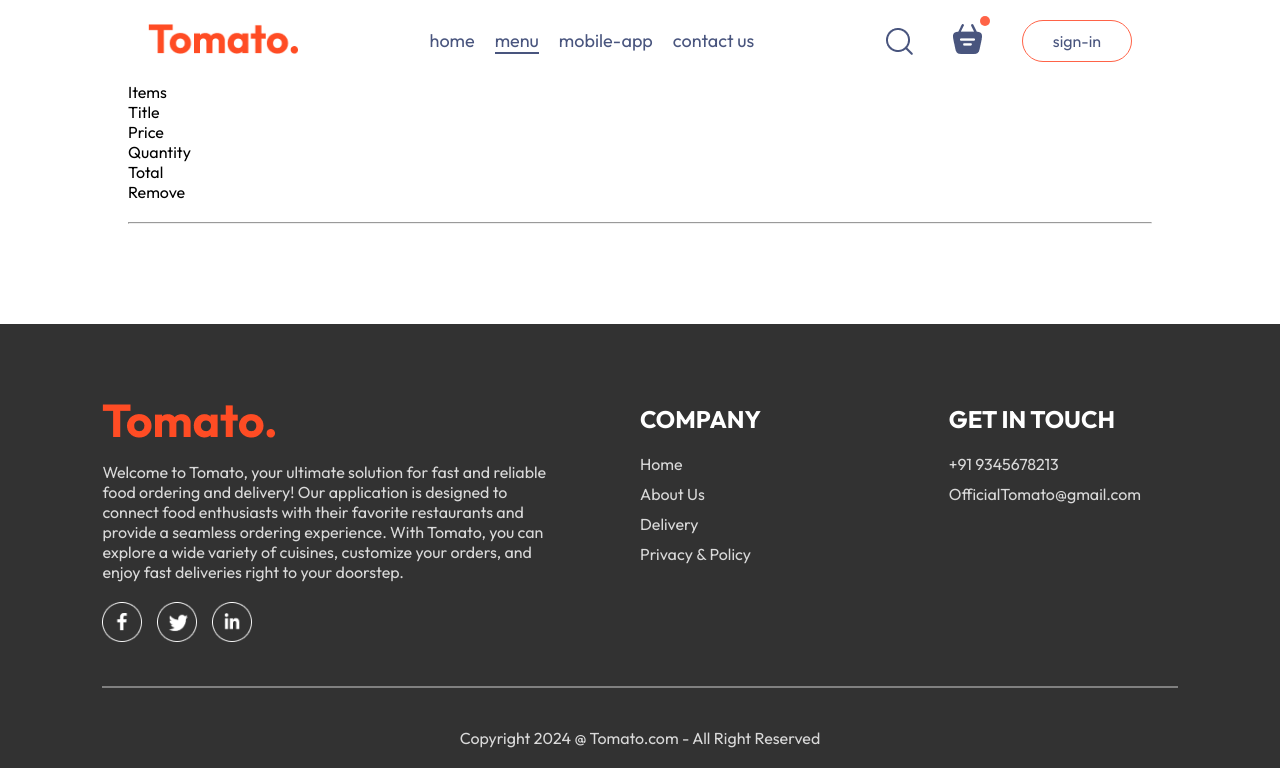
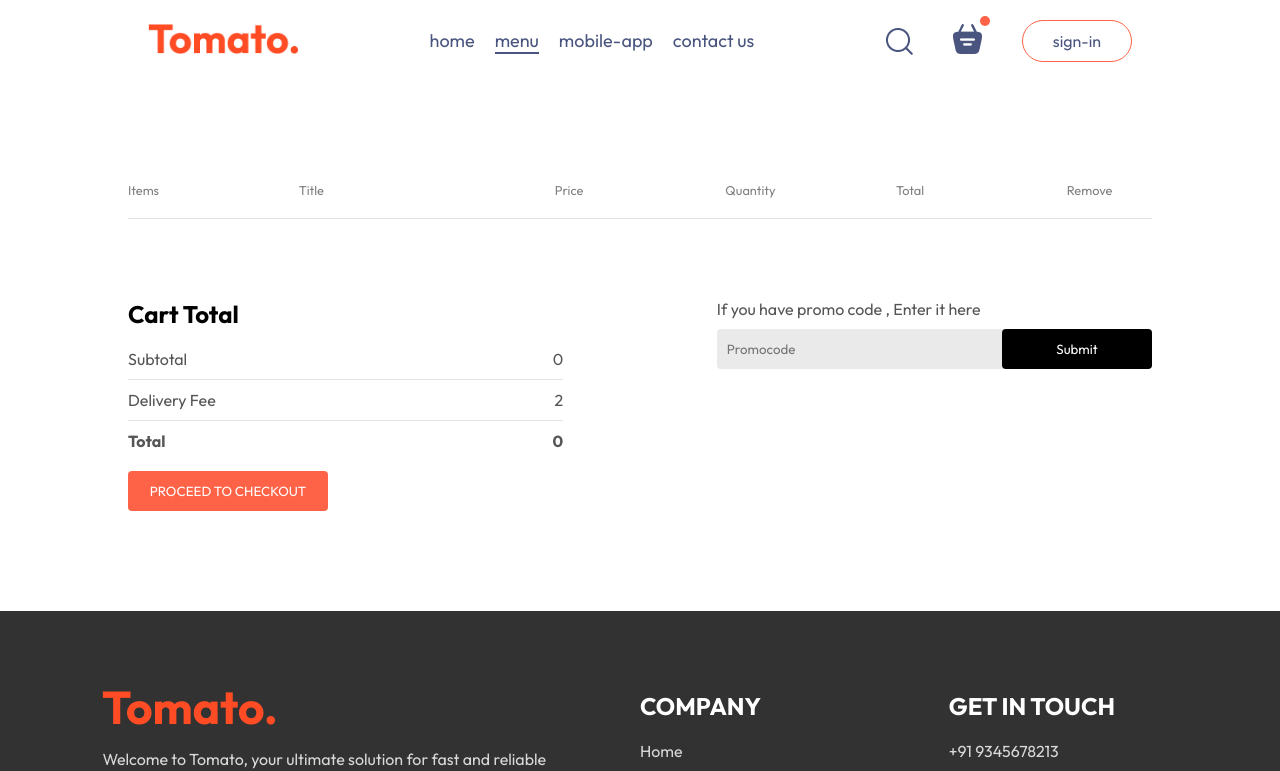
Before and after one commit to Rabeeh-Ashraf/Food-Delivery-Website, a React (Vite) app: page /cart in a window 1280 px wide. Shown: the top 771 px of the page. Built offline with nearby package versions, Linux system fonts and the light colour scheme.

Commit message:
completed the frontend of cart page

```diff
--- a/src/pages/cart/Cart.jsx
+++ b/src/pages/cart/Cart.jsx
@@ -20,17 +20,52 @@
           if(cartitems[item._id]>0)
           {
             return(
-              <div className='cart-items-title cart-items-item'>
+              <div>
+                <div className='cart-items-title cart-items-item'>
                 <img src={item.image} alt="" />
                 <p>{item.name}</p>
-                <p>{item.price}</p>
+                <p>${item.price}</p>
                 <p>{cartitems[item._id]}</p>              {/*for displayiing the quantity*/}
-                <p>{item.price*cartitems[item._id]}</p>       {/*for displaying total */}
-                <p>x</p>
+                <p>${item.price*cartitems[item._id]}</p>       {/*for displaying total */}
+                <p onClick={()=>removefromcart(item._id)} className='cross'>x</p>
               </div>
+              <hr />
+              </div>
+
                    )
           }
         })}
+      </div>
+      <div className="cart-bottom">
+        <div className="cart-total">
+          <h2>Cart Total</h2>
+          <div>
+            <div className="cart-total-details">
+              <p>Subtotal</p>
+              <p>{0}</p>
+            </div>
+            <hr />
+            <div className="cart-total-details">
+              <p>Delivery Fee</p>
+              <p>{2}</p>
+            </div>
+            <hr />
+            <div className="cart-total-details">
+              <b>Total</b>
+              <b>{0}</b>
+            </div>
+          </div>
+          <button>PROCEED TO CHECKOUT</button>
+        </div>
+        <div className="cart-promocode">
+          <div>
+            <p>If you have promo code , Enter it here</p>
+            <div className="cart-promocode-input">
+              <input type="text" placeholder='Promocode' />
+              <button>Submit</button>
+            </div>
+          </div>
+        </div>
       </div>
     </div>
   )
--- a/src/pages/cart/cart.css
+++ b/src/pages/cart/cart.css
@@ -0,0 +1,83 @@
+.cart{
+    margin-top: 100px;
+}
+.cart-items-title{
+    display: grid;
+    grid-template-columns: 1fr 1.5fr 1fr 1fr 1fr 0.5fr;
+    align-items: center;
+    color: grey;
+    font-size: max(1vw,12px);
+
+}
+.cart-items-item{
+    margin: 10px 0px;
+    color: black;
+}
+.cart-items-item img{
+    width: 50px;
+}
+.cart hr{
+    height: 1px;
+    background-color: #e2e2e2;
+    border: none;
+}
+.cart-items-item .cross{
+    cursor: pointer;
+}
+.cart-bottom{
+    margin-top: 80px;
+    display: flex;
+    justify-content: space-between;
+    gap: max(12vw,20px);
+}
+.cart-total{
+    flex: 1;
+    display: flex;
+    flex-direction: column;
+    gap: 20px;
+}
+.cart-total-details{
+    display: flex;
+    justify-content: space-between;
+    color: #555;
+}
+.cart-total hr{
+    margin: 10px 0px ;
+}
+.cart-total button{
+    border: none;
+    color: white;
+    background-color: tomato;
+    width: max(15vw,200px);
+    padding: 12px 0px;
+    border-radius: 4px;
+    cursor: pointer;
+}
+.cart-promocode{
+    flex: 1;
+}
+.cart-promocode p {
+    color: #555;
+}
+.cart-promocode-input{
+    margin-top: 10px;
+    display: flex;
+    justify-content: space-between;
+    align-items: center;
+    background-color: #eaeaea;
+    border-radius: 4px;
+}
+.cart-promocode-input input{
+    background-color: transparent;
+    border: none;
+    outline: none;
+    padding-left: 10px;
+}
+.cart-promocode-input button{
+    width: max(10vw,150px);
+    padding: 12px 5px;
+    background-color: black;
+    border: none;
+    color: white;
+    border-radius: 4px;
+}
```
